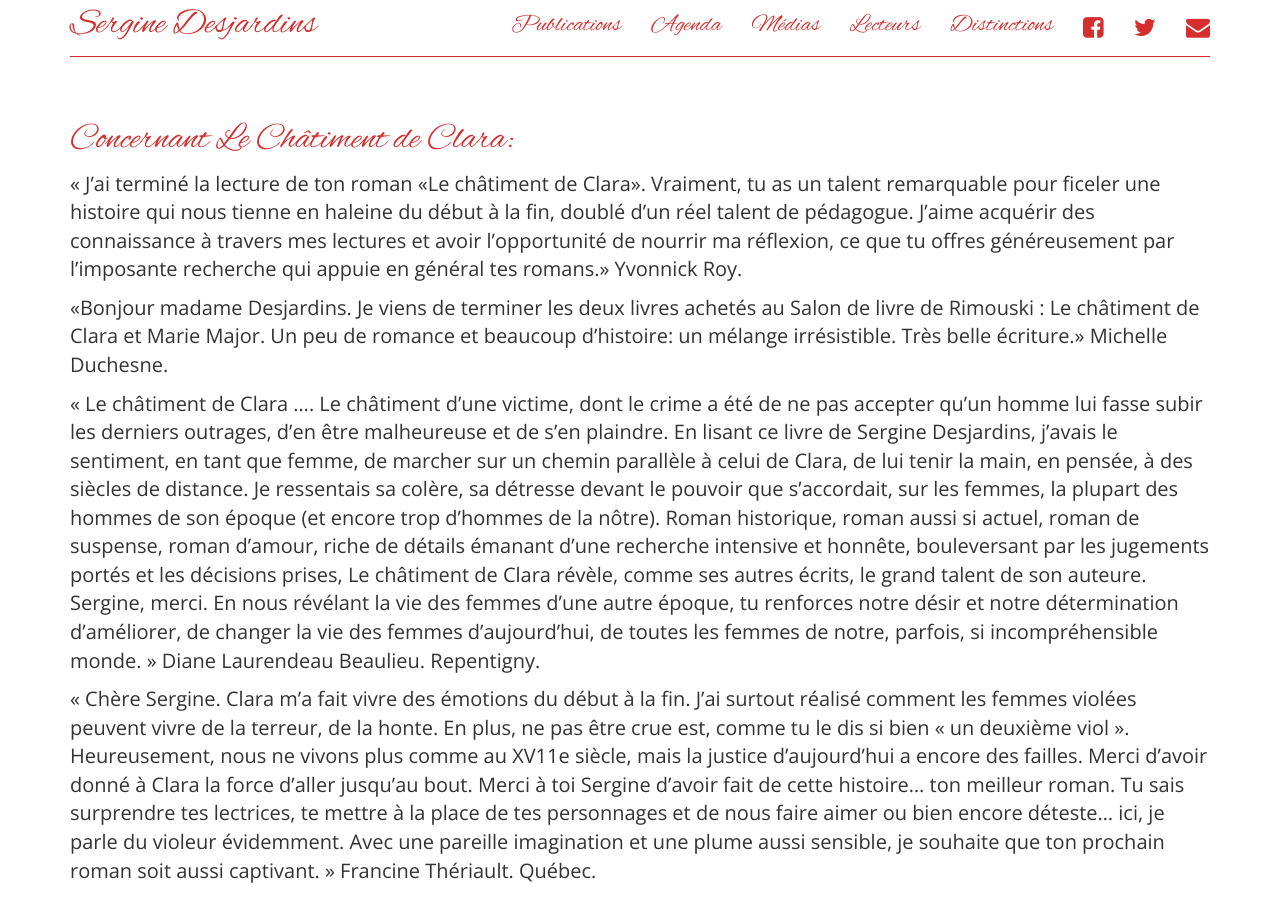
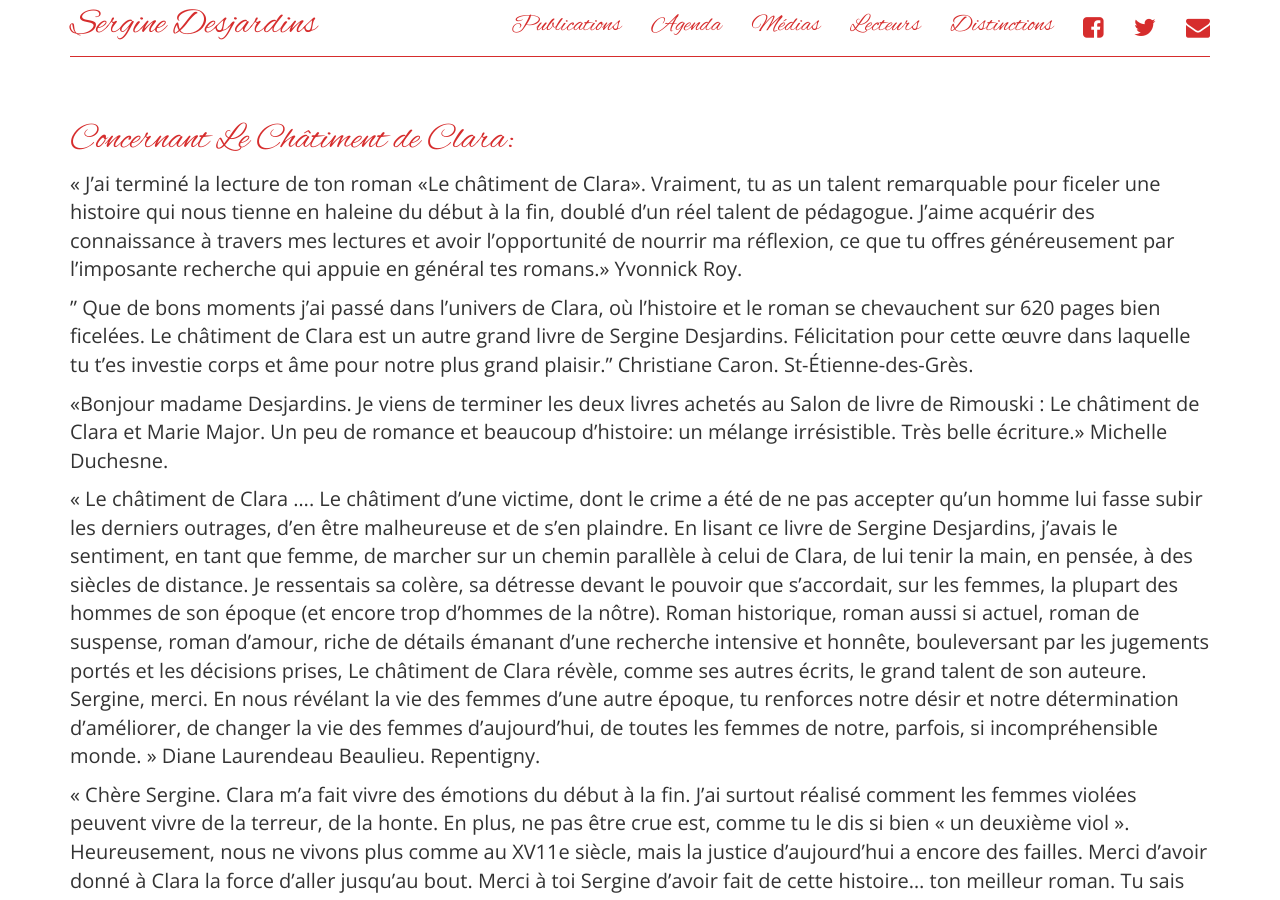
Before and after one commit to serginedesjardins/serginedesjardins.github.io, a Jekyll site: the page built from lecteurs.md, in a window 1280 px wide and 900 px high. Built offline with Jekyll 4.4.1, drawn with Linux system fonts in a browser that asks for light colours; nearby versions of some CDN libraries.

Commit message:
Christiane Caron pour Clara

```diff
--- a/lecteurs.md
+++ b/lecteurs.md
@@ -7,6 +7,8 @@ permalink: /lecteurs/
 # Concernant Le Châtiment de Clara:
 
 « J’ai terminé la lecture de ton roman «Le châtiment de Clara». Vraiment, tu as un talent remarquable pour ficeler une histoire qui nous tienne en haleine du début à la fin, doublé d’un réel talent de pédagogue. J’aime acquérir des connaissance à travers mes lectures et avoir l’opportunité de nourrir ma réflexion, ce que tu offres généreusement par l’imposante recherche qui appuie en général tes romans.» Yvonnick Roy.
+
+" Que de bons moments j'ai passé dans l'univers de Clara, où l'histoire et le roman se chevauchent sur 620 pages bien ficelées. Le châtiment de Clara est un autre grand livre de Sergine Desjardins. Félicitation pour cette œuvre dans laquelle tu t'es investie corps et âme pour notre plus grand plaisir." Christiane Caron. St-Étienne-des-Grès.
 
 «Bonjour madame Desjardins. Je viens de terminer les deux livres achetés au Salon de livre de Rimouski : Le châtiment de Clara et Marie Major.  Un peu de romance et beaucoup d’histoire: un mélange irrésistible. Très belle écriture.» Michelle Duchesne.
 
```
